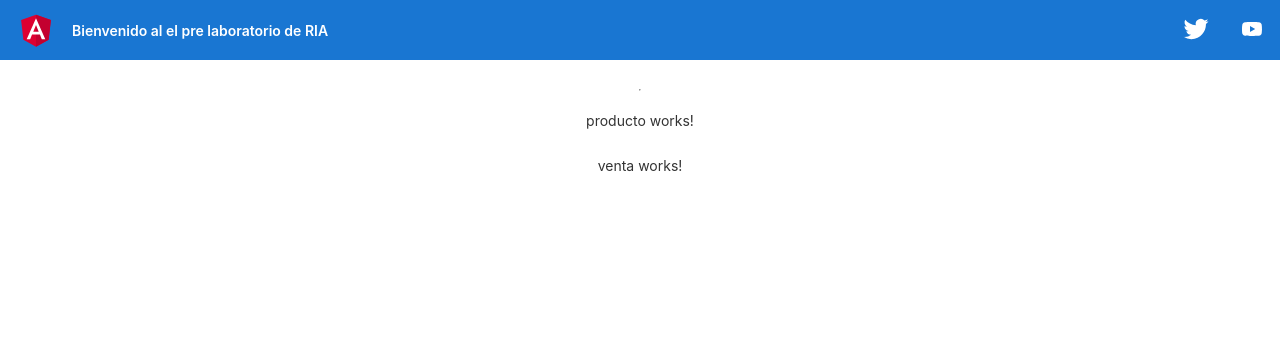
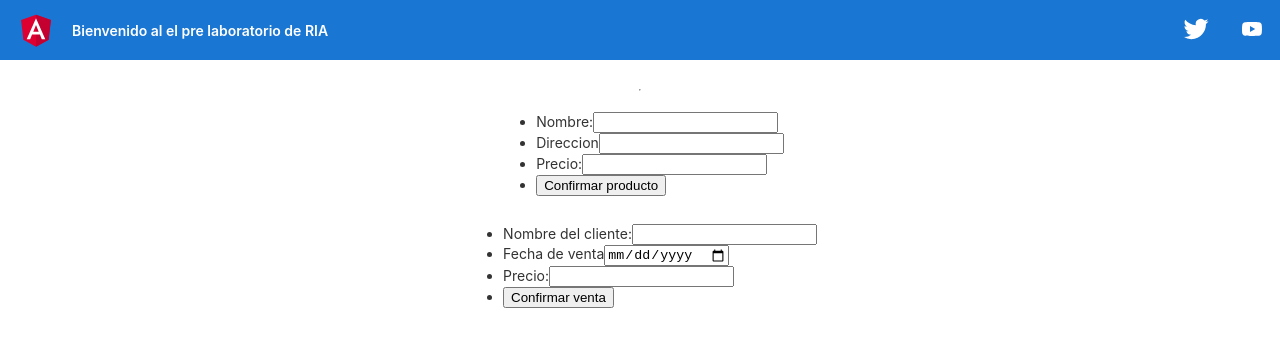
Before and after one commit to rouslop/Pre-Lab-RIA, an Angular app in the folder Pre-Lab-RIA/: page / in a window 1280 px wide. Shown: the top 346 px of the page. Built offline with nearby package versions, Linux system fonts and the light colour scheme.

Commit message:
formularios productos y ventas

```diff
--- a/Pre-Lab-RIA/src/app/components/producto/producto.component.html
+++ b/Pre-Lab-RIA/src/app/components/producto/producto.component.html
@@ -1 +1,19 @@
-<p>producto works!</p>
+<form action="/my-handling-form-page" method="post">
+    <ul>
+     <li>
+       <label for="name">Nombre:</label>
+       <input type="text" id="name" name="name">
+     </li>
+     <li>
+       <label for="dir">Direccion</label>
+       <input type="text" id="dir" name="dir">
+     </li>
+     <li>
+       <label for="precio">Precio:</label>
+       <input type="numeric" id="precio" name="precio">
+     </li>
+     <li>
+         <button>Confirmar producto</button>
+     </li>
+    </ul>
+   </form>
--- a/Pre-Lab-RIA/src/app/components/venta/venta.component.html
+++ b/Pre-Lab-RIA/src/app/components/venta/venta.component.html
@@ -1 +1,19 @@
-<p>venta works!</p>
+<form action="/my-handling-form-page" method="post">
+    <ul>
+     <li>
+       <label for="name">Nombre del cliente:</label>
+       <input type="text" id="name" name="name">
+     </li>
+     <li>
+       <label for="dir">Fecha de venta</label>
+       <input type="date" id="fecha" name="fecha">
+     </li>
+     <li>
+       <label for="precio">Precio:</label>
+       <input type="text" id="producto" name="producto">
+     </li>
+     <li>
+         <button>Confirmar venta</button>
+     </li>
+    </ul>
+   </form>
```
